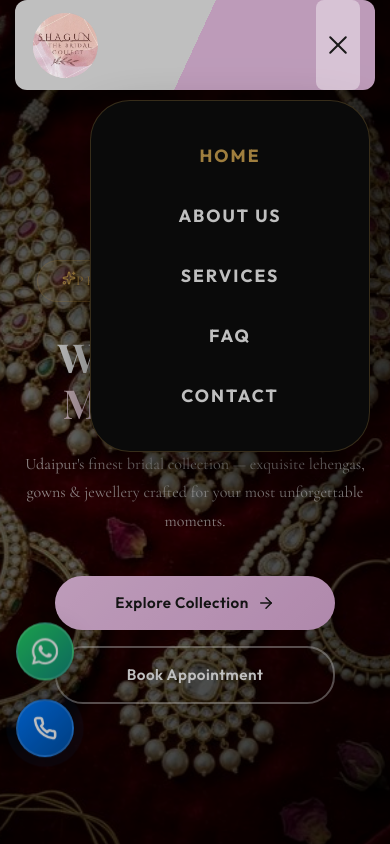
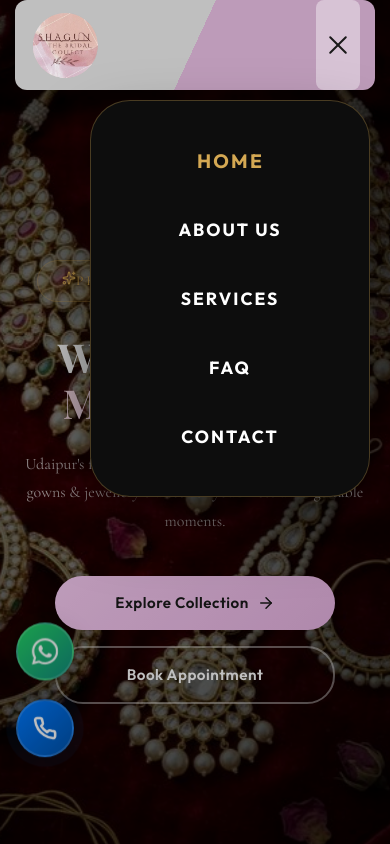
Before and after one commit to Eshbanoliver/shagun-thebridalcollection, a React (Vite) app: page / in a window 390 px wide. Both pictures are taken after a click on the button "Toggle menu". Shown: the top 844 px of the page. Built offline with nearby package versions, Linux system fonts and the light colour scheme; a web font is replaced by a local one.

Commit message:
contact page

```diff
--- a/src/components/Navbar/Navbar.css
+++ b/src/components/Navbar/Navbar.css
@@ -343,6 +343,7 @@
     margin: 0;
     padding: 0;
     clip-path: none;
+    z-index: 2000; /* Re-elevating parent context on mobile */
   }
 
   .navbar-shagun__nav {
@@ -385,9 +386,9 @@
     width: 280px;
     max-width: calc(100% - 40px);
     height: auto;
-    background: #0d0d0d; /* Opaque background to avoid any blur */
+    background: #0d0d0d;
     padding: 40px 30px;
-    z-index: 1000;
+    z-index: 2001; /* Higher than parent and overlay */
     border-radius: 40px;
     border: 1px solid rgba(212, 168, 83, 0.3);
     box-shadow: 0 30px 60px rgba(0, 0, 0, 0.5);
--- a/src/components/Navbar/Navbar.tsx
+++ b/src/components/Navbar/Navbar.tsx
@@ -1,5 +1,5 @@
 import React, { useState, useEffect } from 'react';
-import { Link, useLocation } from 'react-router-dom';
+import { Link, useLocation, useNavigate } from 'react-router-dom';
 import { Mail, Clock, Phone } from 'lucide-react';
 import './Navbar.css';
 
@@ -7,6 +7,12 @@
   const [isScrolled, setIsScrolled] = useState(false);
   const [isMobileOpen, setIsMobileOpen] = useState(false);
   const location = useLocation();
+  const navigate = useNavigate();
+
+  const handleLinkClick = (path: string) => {
+    setIsMobileOpen(false);
+    navigate(path);
+  };
 
   useEffect(() => {
     const handleScroll = () => {
@@ -89,12 +95,13 @@
                 <ul className="navbar-shagun__links">
                   {navLinks.map((link) => (
                     <li key={link.path}>
-                      <Link
-                        to={link.path}
+                      <button
+                        onClick={() => handleLinkClick(link.path)}
                         className={`navbar-shagun__link ${location.pathname === link.path ? 'navbar-shagun__link--active' : ''}`}
+                        style={{ background: 'none', border: 'none', width: '100%', textAlign: 'inherit', cursor: 'pointer' }}
                       >
                         {link.label}
-                      </Link>
+                      </button>
                     </li>
                   ))}
                 </ul>
```
